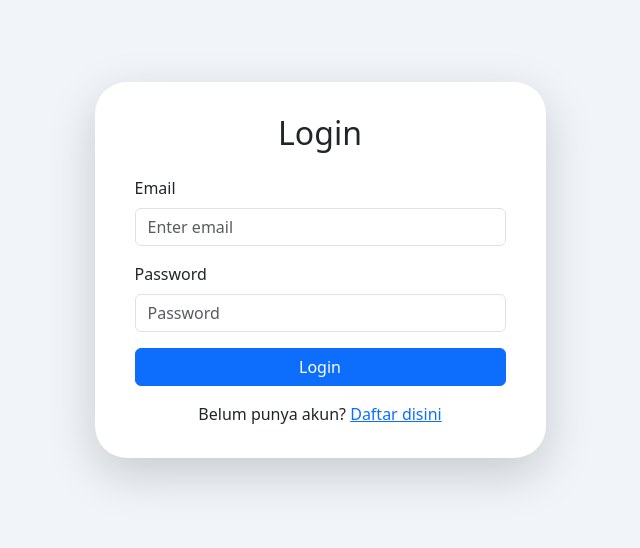
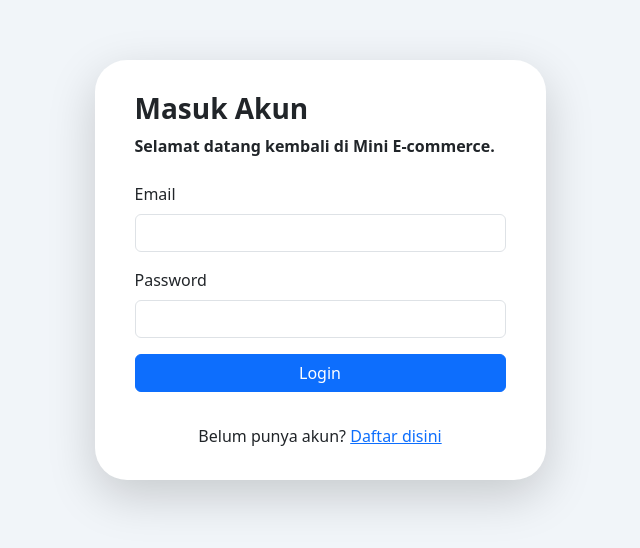
Before and after one commit to azzmnrwebdev/redkendi-frontend, a React (Vite) app: page /login in a window 1280 px wide. Shown: the part 178-726 px from the top of the page, without its empty margins (320-960 px from the left). Built offline with nearby package versions, Linux system fonts and the light colour scheme.

Commit message:
add fitur login

```diff
--- a/src/pages/auth/Login.jsx
+++ b/src/pages/auth/Login.jsx
@@ -1,10 +1,16 @@
-import { useEffect } from "react";
-import { Form, Button } from "react-bootstrap";
-import { Link, useLocation } from "react-router-dom";
+import api from "../../api";
+import { useEffect, useState } from "react";
 import { toast, ToastContainer } from "react-toastify";
+import { Link, useLocation, useNavigate } from "react-router-dom";
 
 const Login = () => {
   const location = useLocation();
+  const navigate = useNavigate();
+
+  const [email, setEmail] = useState("");
+  const [errors, setErrors] = useState({});
+  const [password, setPassword] = useState("");
+  const [loading, setLoading] = useState(false);
 
   useEffect(() => {
     if (location.state?.toastMessage) {
@@ -12,28 +18,127 @@ const Login = () => {
     }
   }, [location.state]);
 
+  const handleSubmit = async (e) => {
+    e.preventDefault();
+    setLoading(true);
+    setErrors({});
+
+    try {
+      const res = await api.post("/login", {
+        email,
+        password,
+      });
+
+      if (res.status == 200) {
+        setEmail("");
+        setPassword("");
+
+        const expiresInMinutes = 60;
+        const expiryTime = new Date().getTime() + expiresInMinutes * 60 * 1000;
+
+        localStorage.setItem("access_token", res.data.access_token);
+        localStorage.setItem("token_expiry", expiryTime.toString());
+        localStorage.setItem("user_data", JSON.stringify(res.data.user));
+
+        navigate("/");
+      }
+    } catch (error) {
+      if (error.response) {
+        const { status, data } = error.response;
+
+        if (status === 422 && data.detail) {
+          const validationErrors = {};
+
+          data.detail.forEach((err) => {
+            const field = err.loc[1];
+            const cleanMsg = err.msg.replace(/^Value error, /i, "");
+            validationErrors[field] = cleanMsg;
+          });
+
+          setErrors(validationErrors);
+        } else if (status === 401 && data.detail) {
+          toast.error(data.detail);
+        }
+      }
+
+      setPassword("");
+    } finally {
+      setLoading(false);
+    }
+  };
+
   return (
     <>
-      <h2 className="text-center mb-4">Login</h2>
-      <Form>
-        <Form.Group className="mb-3">
-          <Form.Label>Email</Form.Label>
-          <Form.Control type="email" placeholder="Enter email" />
-        </Form.Group>
+      <div className="mb-4">
+        <h3 className="fw-bold">Masuk Akun</h3>
+        <p className="fw-semibold mb-0">
+          Selamat datang kembali di Mini E-commerce.
+        </p>
+      </div>
 
-        <Form.Group className="mb-3">
-          <Form.Label>Password</Form.Label>
-          <Form.Control type="password" placeholder="Password" />
-        </Form.Group>
+      <form className="row g-3" onSubmit={handleSubmit}>
+        {/* Email */}
+        <div className="col-12">
+          <label htmlFor="email" className="form-label">
+            Email
+          </label>
+          <input
+            type="email"
+            className={`form-control ${errors.email ? "is-invalid" : ""}`}
+            id="email"
+            value={email}
+            onChange={(e) => setEmail(e.target.value)}
+          />
+          {errors.email && (
+            <div className="invalid-feedback">{errors.email}</div>
+          )}
+        </div>
 
-        <Button variant="primary" type="submit" className="w-100 mb-3">
-          Login
-        </Button>
+        {/* Password */}
+        <div className="col-12">
+          <label htmlFor="password" className="form-label">
+            Password
+          </label>
+          <input
+            type="password"
+            className={`form-control ${errors.password ? "is-invalid" : ""}`}
+            id="password"
+            value={password}
+            onChange={(e) => setPassword(e.target.value)}
+          />
 
-        <div className="text-center">
+          {errors.password && (
+            <div className="invalid-feedback">{errors.password}</div>
+          )}
+        </div>
+
+        {/* Button Submit */}
+        <div className="col-12 mb-3">
+          <button
+            type="submit"
+            className="btn btn-primary w-100"
+            disabled={loading}
+          >
+            {loading ? (
+              <>
+                <span
+                  className="spinner-border spinner-border-sm me-2"
+                  role="status"
+                  aria-hidden="true"
+                ></span>
+                Loading...
+              </>
+            ) : (
+              "Login"
+            )}
+          </button>
+        </div>
+
+        {/* Text */}
+        <div className="col-12 text-center">
           Belum punya akun? <Link to="/register">Daftar disini</Link>
         </div>
-      </Form>
+      </form>
 
       {/* Toast Container */}
       <ToastContainer theme="colored" />
```
